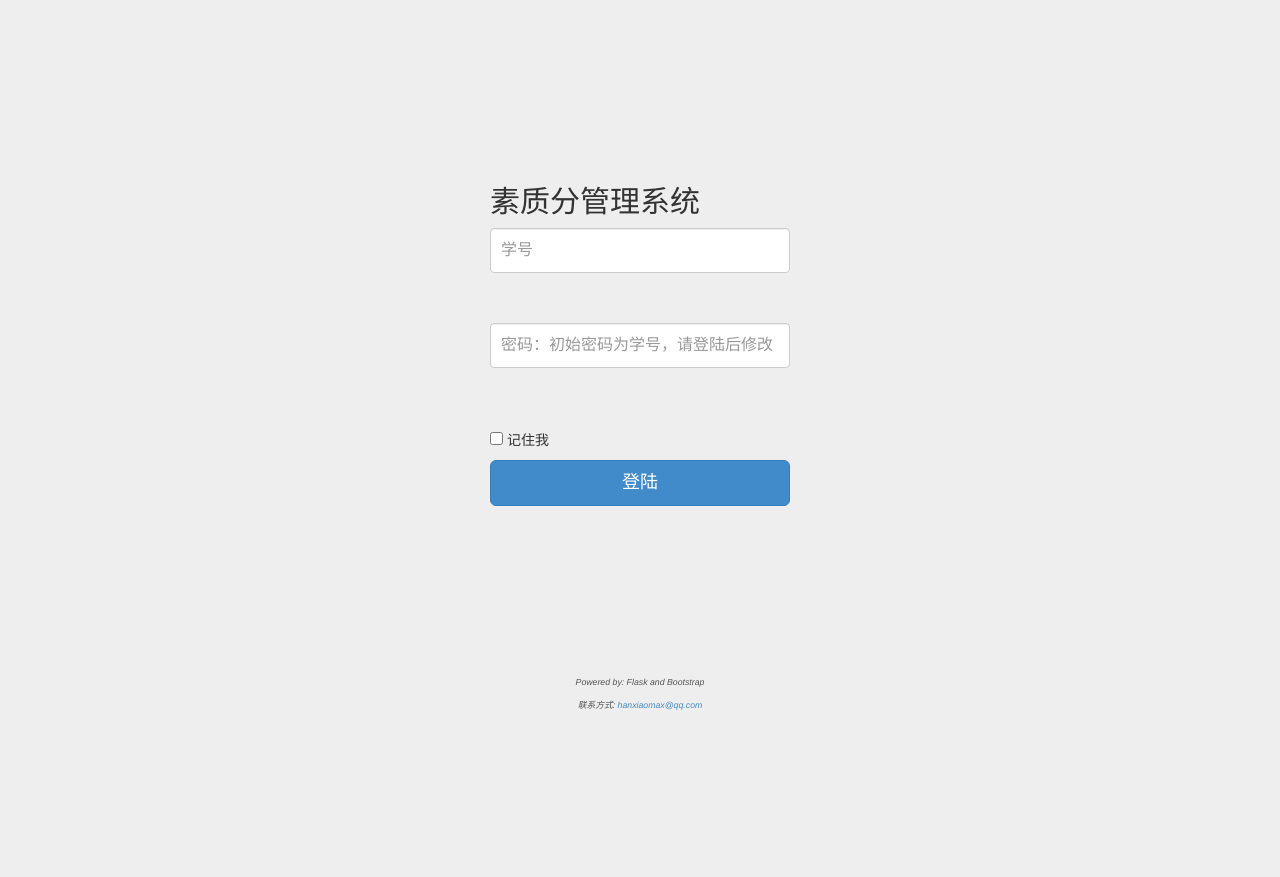
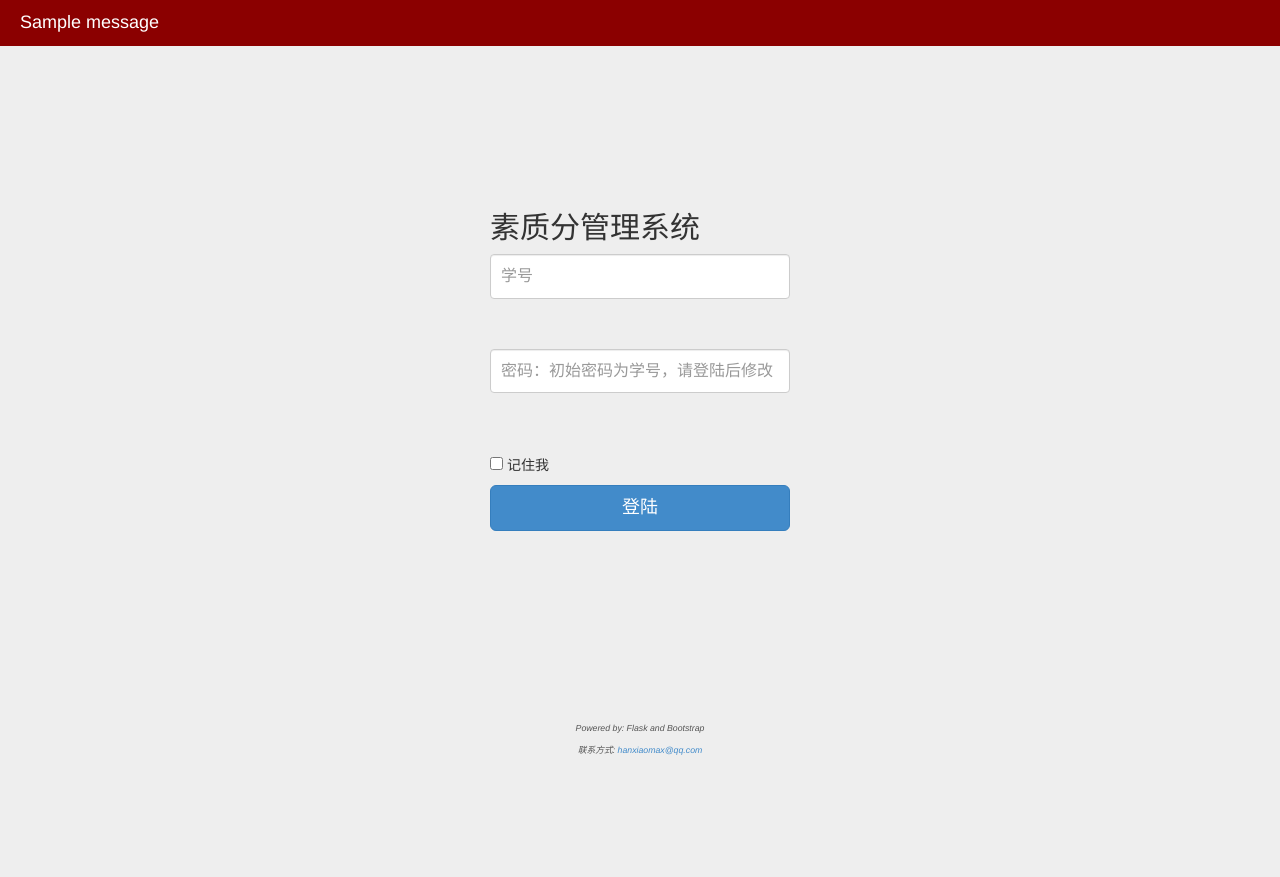
Before and after one commit to hanxiaomax/scorecalcu4ME, a Flask app: page / in a window 1280 px wide. Before the commit the page ends 710 px from the top, so only its background shows below. Run offline with Flask 2, Linux system fonts and the light colour scheme; tables that the repository leaves empty hold one stand-in row (values such as "Sample post"); one stand-in notice (Sample message) is shown; some libraries are stand-ins or nearby versions.

Commit message:
登陆页面添加flash提醒

```diff
--- a/app/templates/login.html
+++ b/app/templates/login.html
@@ -2,16 +2,17 @@
 <html lang="zh-cn">
   <meta charset="utf-8">
   <head>
+
     <meta name="renderer" content="webkit">
     <meta http-equiv="X-UA-Compatible" content="IE=edge, chrome=1">
     <!-- 使用Bootstrap 框架 -->
     <script src="/static/js/jquery-1.11.1.min.js" type="text/javascript"></script>
-
-
     <link rel="stylesheet" type="text/css" href={{ url_for('static', filename='css/bootstrap.min.css') }}>
     <link rel="stylesheet" type="text/css" href={{ url_for('static', filename='js/bootstrap.min.js') }}>
 
     <title>机械工程学院素质分管理系统</title>
+
+
     <!--[if lte IE 7]>
     <div >您正在使用 Internet Explorer 7，本网站不支持</div>
     <![endif]-->
@@ -27,6 +28,7 @@
     height: auto !important;/*!important 不能删除*/
     height: 100%;
     margin: 0 auto -155px; /* the bottom margin is the negative value of the footer's height */
+    padding-top: 130px;
     }
     .push{
     height: 155px;
@@ -42,7 +44,7 @@
     *zoom: 1
     }
     body {
-    padding-top: 150px;
+    /*padding-top: 150px;*/
     padding-bottom: 10px;
     background-color: #eee;
     }
@@ -78,9 +80,26 @@
     margin-bottom: 10px;
 
     }
+    .flash{
+        font-size: 18px;
+        padding-top: 10px;
+        padding-bottom: 10px;
+        padding-left: 20px;
+        background-color: #8B0000;
+        color: #fff;
+    }
     </style>
   </head>
   <body>
+    {% with messages = get_flashed_messages() %}
+      {% if messages %}
+        <div class="flash">
+        {% for message in messages %}
+          {{ message }}
+        {% endfor %}
+        </div>
+      {% endif %}
+    {% endwith %}
     <div class="container">
       <form action="" method="post" name="login" class="form-signin">
         <h2 class="form-signin-heading">素质分管理系统</h2>
--- a/app/views.py
+++ b/app/views.py
@@ -46,7 +46,7 @@ def login():
             else:
                 return redirect("/login/")
         else:
-            flash(u"用户名或密码错误")
+            flash(u"用户名或密码错误",'error')
 
     return render_template('login.html',
                             title=u'机械工程学院素质分管理系统',
```
